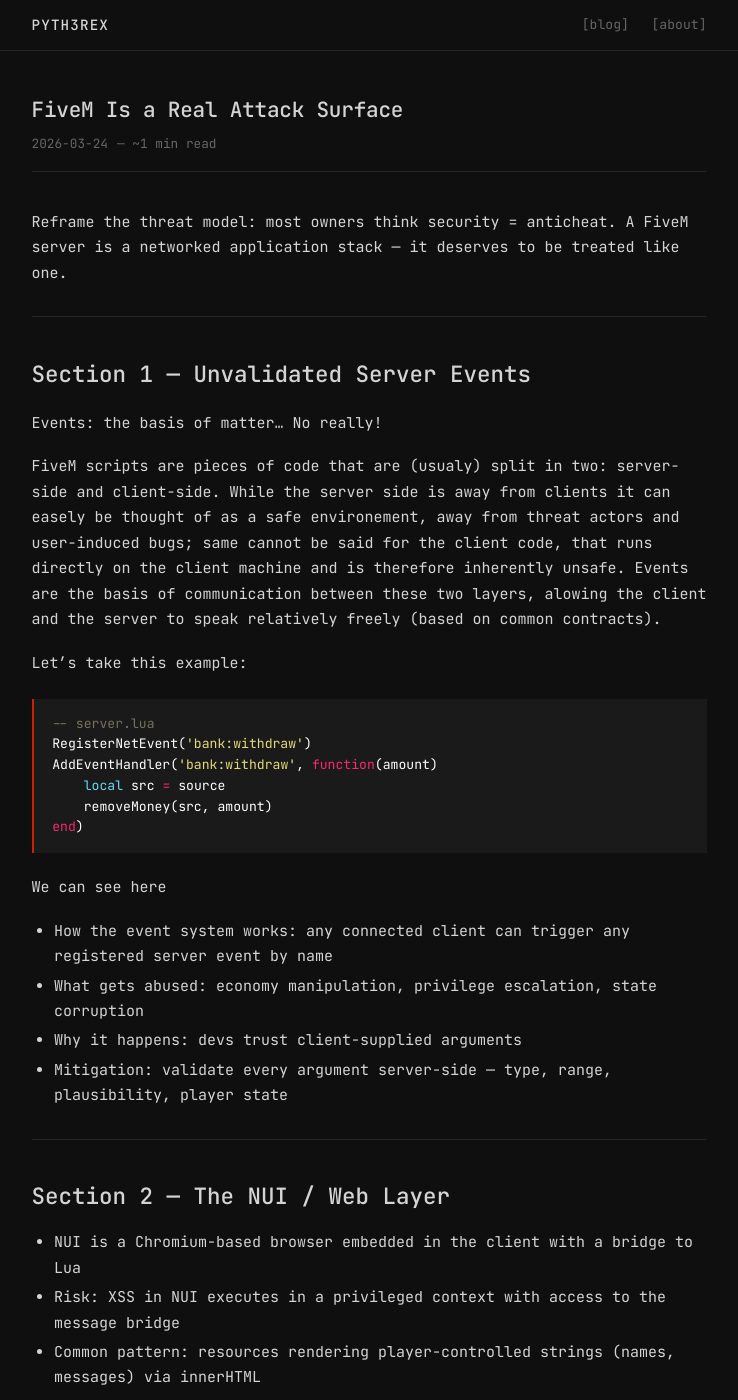
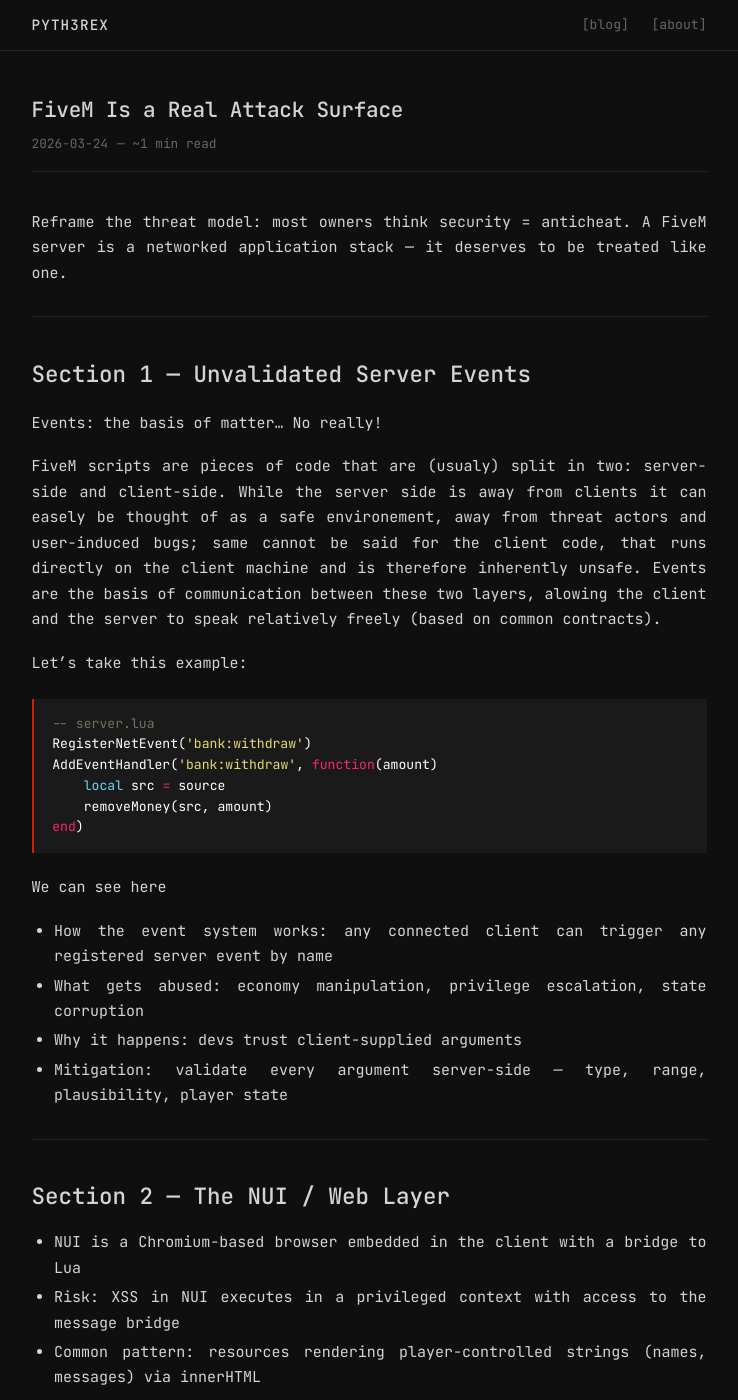
Before and after one commit to Pyth3rEx/Pyth3rEx.github.io, a Jekyll site: the page built from _posts/2026-03-24-fivem-attack-surface.md, in a window 1280 px wide and 1400 px high. Shown: the whole window, without its empty margins (271-1009 px from the left). Built offline with Jekyll 4.4.1, drawn with Linux system fonts in a browser that asks for light colours.

Commit message:
style: justify text in post content and card excerpts

```diff
--- a/_sass/custom.scss
+++ b/_sass/custom.scss
@@ -206,6 +206,7 @@
   font-size: 0.875rem;
   line-height: 1.6;
   margin: 0 0 0.85rem;
+  text-align: justify;
 }
 
 .post-card-read {
@@ -254,7 +255,10 @@
   }
 
   .post-content {
+    text-align: justify;
+
     h1, h2, h3, h4, h5, h6 {
+      text-align: left;
       color: $text;
       font-weight: 500;
       margin-top: 2.5rem;
```
